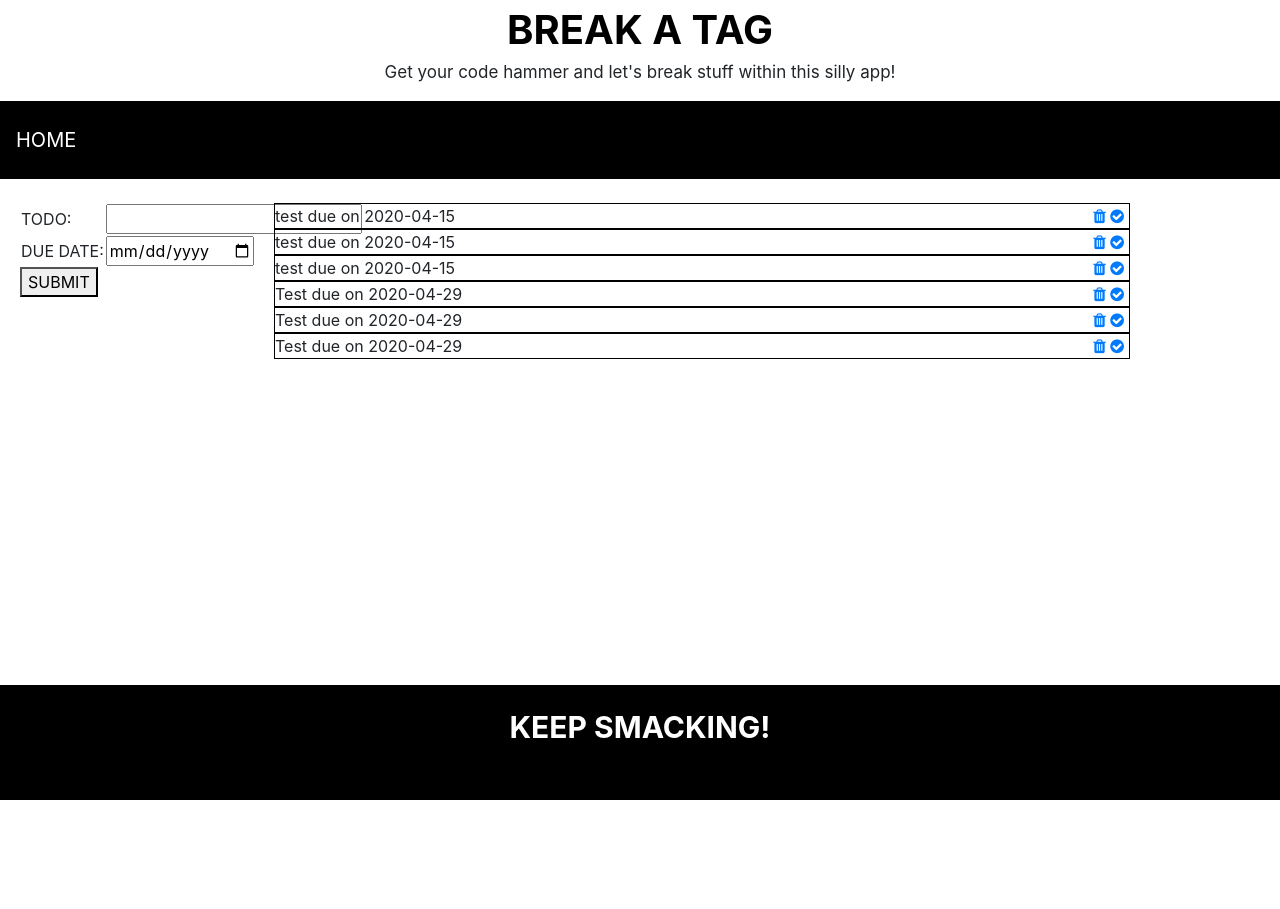
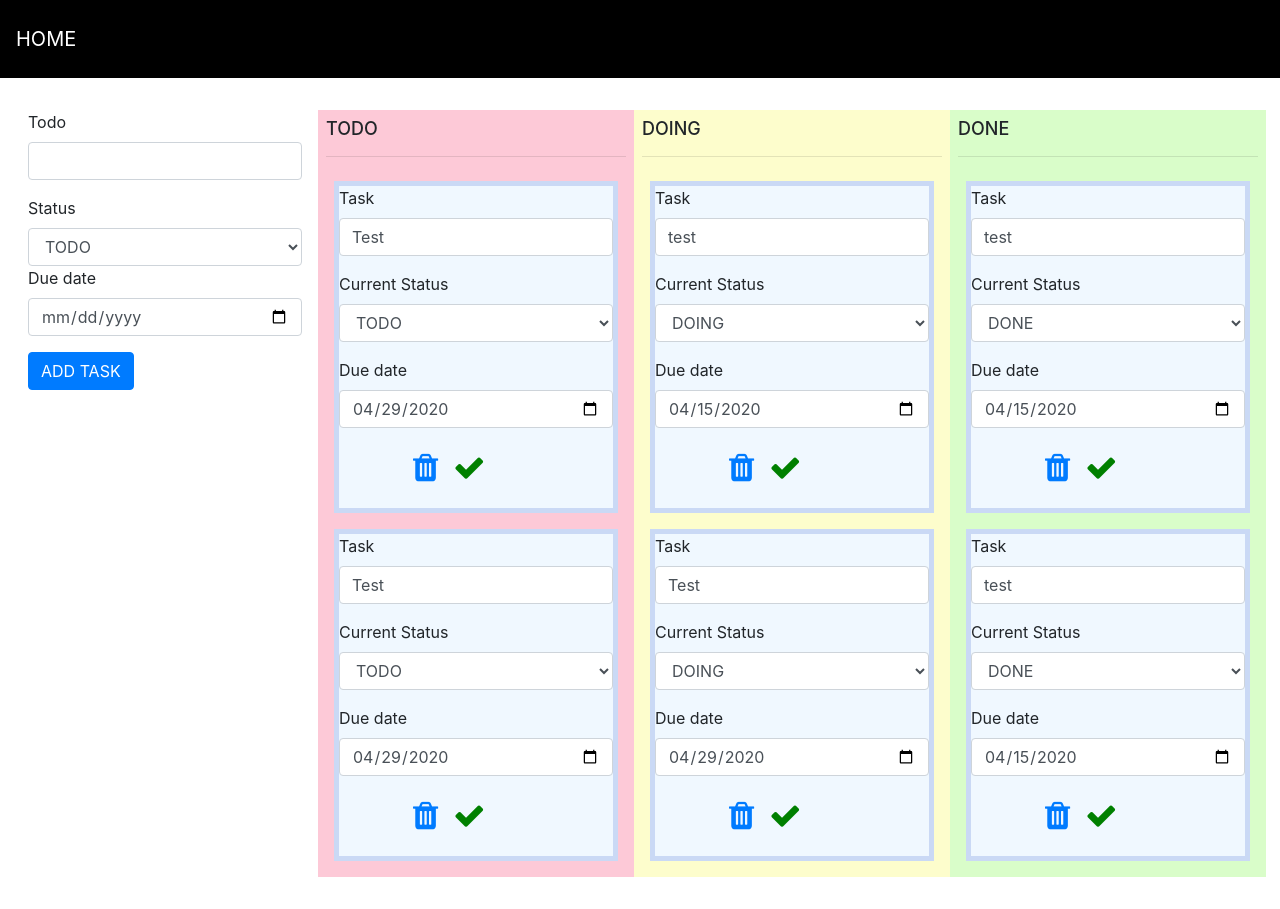
Before and after one commit to annapaux/kanban_blow, a Flask app: page / in a window 1280 px wide. Before the commit the page ends 800 px from the top, so only its background shows below. Run offline with Flask 2, Linux system fonts and the light colour scheme; data comes from the database, SQL or seed files in the repository; both versions use the stored data as it was after the commit; parts of the project's set-up code (start-up, migrations or seed data) failed here and were passed over; some libraries are stand-ins or nearby versions.

Commit message:
update on code review

```diff
--- a/app.py
+++ b/app.py
@@ -7,6 +7,10 @@ import json
 app = Flask(__name__)
 api = FlaskAPI(__name__)
 app.config['SQLALCHEMY_DATABASE_URI'] = "sqlite:///todo.db"
+app.config["TEMPLATES_AUTO_RELOAD"] = True
+app.config['SESSION_TYPE'] = 'filesystem'
+app.secret_key = 'super secret key'
+
 db = SQLAlchemy(app)
 
 #Todos Model
@@ -14,6 +18,7 @@ class Todos(db.Model):
     id = db.Column(db.Integer, unique=True, primary_key=True)
     todo_item = db.Column(db.String(500),  nullable=True)
     todo_date = db.Column(db.String(500), nullable=True)
+    todo_status = db.Column(db.String(10), nullable=False, default='todo')
     done = db.Column(db.Boolean, default=False)
     def __repr__(self):
         return f'Todo item {self.todo_item} due on {self.todo_date}'
@@ -24,14 +29,19 @@ db.create_all()
 def todo():
     todo_item = request.form.get('todo_item') or None
     todo_date = request.form.get('todo_date') or None
-    new_item = Todos(todo_item = todo_item, todo_date=todo_date)
+    todo_status = request.form.get('todo_status') or None
+
+    new_item = Todos(todo_item = todo_item, todo_date=todo_date, todo_status=todo_status)
     if todo_item and todo_date:
         db.session.add(new_item)
         db.session.commit()
         flash(f"Todo item '{todo_item}' added, due '{todo_date}'",'success')
 
-    all_todos = Todos.query.all()
-    return render_template('todo.html', all_todos = all_todos)
+    todo_todos = Todos.query.filter((Todos.todo_status == 'todo'))
+    doing_todos = Todos.query.filter((Todos.todo_status == 'doing'))
+    done_todos = Todos.query.filter((Todos.todo_status == 'done'))
+    print(todo_todos, doing_todos, done_todos)
+    return render_template('todo.html', todo_todos = todo_todos, doing_todos=doing_todos, done_todos=done_todos)
 
 
 @app.route('/delete_todo/<todo_id>', methods=['GET', 'POST'])
@@ -42,14 +52,24 @@ def delete_todo(todo_id):
     db.session.commit()
     return redirect(url_for('todo'))
 
-@app.route('/not_todo/<todo_id>', methods=['GET', 'POST'])
-def not_todo(todo_id):
-    my_todo = Todos.query.get_or_404(todo_id)
-    my_todo.done = not my_todo.done
-    db.session.add(my_todo)
+@app.route('/update_todo/<todo_id>', methods=['GET', 'POST'])
+def update_todo(todo_id):
+    todo_item = request.form.get('todo_item') or None
+    todo_date = request.form.get('todo_date') or None
+    todo_status = request.form.get('todo_status') or None
+    print(request.form)
+    print('Updating', todo_item, todo_date, todo_status)
+
+    todo = Todos.query.get_or_404(todo_id)
+    todo.todo_item = todo_item
+    todo.todo_date = todo_date
+    todo.todo_status = todo_status
     db.session.commit()
-    flash(f"Todo item {my_todo.todo_item} is {'NOT' if not my_todo.done else ''} done", 'info')
+
+    flash(f"Todo item {todo.todo_item} is now {todo.todo_status}", 'info')
+
     return redirect(url_for('todo'))
+
 
 # A route to return available entries in our catalog.
 @app.route('/api/v1/todos/<items>', methods=['GET', 'POST'])
@@ -119,7 +139,5 @@ def add_items():
         })
 
 if __name__ == '__main__':
-    app.secret_key = 'x52495thesecond'
     app.config['SESSION_TYPE'] = 'filesystem'
-    app.run()
-    api.run()
+    app.run(debug=True)
--- a/static/styles.css
+++ b/static/styles.css
@@ -10,11 +10,14 @@
 	text-align: center;
 }
 body {
-	margin: 0 auto;
 	background-position:center;
 	background-size: contain;
 }
+.messages{
+	padding-top: 55px;
+	margin-bottom: 0px;
 
+}
 .menu {
 	position: sticky;
 	top: 0;
@@ -64,18 +67,58 @@ footer {
 	margin-top: 0px;
 }
 .left {
+	border: solid rgba(128,128,128,0.16) 2px;
+	padding: 5px;
+}
+.todo_box{
+	display: inline-block;
+	height: fit-content;
+	background-color: aliceblue;
+	width: fit-content;
+	border: 5px solid #cad9f5;
+	margin: auto;
+}
+.todo_d {
     display: inline-block;
     float: left;
+	padding: 1%;
+	background-color: rgba(245, 0, 66, 0.21);
 }
 
-.right {
+.doing_d {
+	display: inline-block;
+	float: left;
+	padding: 1%;
+	background-color: rgba(245, 242, 0, 0.2);
+}
+.done_d {
     display: inline-block;
     float: left;
+	padding: 1%;
+	background-color: rgba(75, 245, 0, 0.21)
 }
-.todo_box{
-	border: 1px solid black;
+
+.todo_buttons{
+	margin: auto;
+	padding: 27%;
+	font-size: xx-large;
 }
-.todo_buttons{
-	float: right;
-	margin-right: 5px;
+.update_button {
+	margin: auto;
+	font-size: xx-large;
+	background-color: inherit;
+  	color: green;
+	border: none;
+  	cursor: pointer;
+
 }
+
+/* Darker background on mouse-over */
+.update_button:hover {
+  	color: white;
+	background-color: green;
+}
+.column_header{
+	align-content: center;
+	font-size: large;
+}
--- /dev/null
+++ b/templates/add_todo.html
@@ -0,0 +1,23 @@
+{% macro add_todo() %}
+    <form method="post">
+        <div class="form-group">
+            <label for="todo_item">Todo</label>
+            <input class="form-control" id="todo_item"  name="todo_item" type="text">
+        </div>
+        <div class="form-group">
+            <label for="item_status">Status</label>
+            <select class="todo_status form-control" id="item_status" name="todo_status">
+                <option value="todo">TODO</option>
+                <option value="doing">DOING</option>
+                <option value="done">DONE</option>
+            </select>
+        <div class="form-group">
+            <label for="todo_date">Due date</label>
+            <input class="form-control" id="todo_date" name="todo_date" type="date">
+        </div>
+        </div>
+        <div class="form-group">
+            <button class="btn btn-primary" type="submit">ADD TASK</button>
+        </div>
+    </form>
+{% endmacro %}
--- a/templates/layout.html
+++ b/templates/layout.html
@@ -7,24 +7,14 @@
           integrity="sha384-ggOyR0iXCbMQv3Xipma34MD+dH/1fQ784/j6cY/iJTQUOhcWr7x9JvoRxT2MZw1T"
           crossorigin="anonymous">
     <link rel="stylesheet" href="https://stackpath.bootstrapcdn.com/font-awesome/4.7.0/css/font-awesome.min.css">
+
 </head>
 
 <body>
-
-	<!-- Header Section -->
-	<header>
-		<div class="head1">BREAK A TAG</div>
-		<div class="head2">Get your code hammer and let's break stuff within this silly app!</div>
-	</header>
-
 	<!-- Menu Navigation Bar -->
 	<div class="menu">
 		<a href="#home">HOME</a>
-	</div>
-
-	<!-- Body section -->
-	<br/>
-    <div class = "body_sec">
+        <div class="messages">
             {% with messages = get_flashed_messages(with_categories=true) %}
                 {% if messages %}
                     {% for category, message in messages %}
@@ -34,17 +24,20 @@
                     {% endfor%}
                 {% endif%}
             {% endwith%}
-        <div class="left">
+
+        </div>
+    </div>
+    <br/>
+
+    <div class = "d-flex flex-row body_sec">
+
+        <div class="p-2">
             {% block content %}{% endblock %}
         </div>
-        <div class="right">
+        <div class="p-2">
             {% block side %}{% endblock %}
         </div>
     </div>
-
-	<!-- Footer Section -->
-	<footer>KEEP SMACKING!</footer>
-
 
 
 
--- a/templates/todo.html
+++ b/templates/todo.html
@@ -1,31 +1,43 @@
 {% extends "/layout.html" %}
+{% from '/todo_component.html' import todo_component %}
+{% from '/add_todo.html' import add_todo %}
 {% block content %}
-    <form method="post">
-        <table name="todo_tab;e">
-            <tr><td>TODO:</td><td><input id="todo_item" name="todo_item" type="text"></td></tr>
-            <tr><td>DUE DATE:</td><td><input id="todo_date" name="todo_date" type="date"></td></tr>
-        </table>
-        <button>SUBMIT</button>
-    </form>
+    {{ add_todo() }}
 {% endblock content %}
 
 
 {% block side %}
-    <div class="todo_list">
-        <ul>
-            {% for todo in all_todos %}
-                    <div class="todo_box">
-                        {{ todo.todo_item }} due on {{ todo.todo_date }}
-                        <span class="todo_buttons">
-                            <a href="{{ url_for('delete_todo', todo_id = todo.id) }}" class = 'fa fa-trash'></a>
-                            {% if todo.done %}
-                                <a href="{{ url_for('not_todo', todo_id = todo.id) }}" class="fa fa-times-circle"></a>
-                            {% elif not todo.done%}
-                                <a href="{{ url_for('not_todo', todo_id = todo.id) }}" class='fa fa-check-circle'></a>
-                            {% endif %}
-                        </span>
-                    </div>
-            {% endfor %}
-         </ul>
+    <div class="d-flex flex-row">
+        <div class="todo_d p-2">
+            <h3 class="column_header">TODO</h3>
+            <hr/>
+            <div class="d-flex flex-column">
+
+                {% for todo in todo_todos %}
+                    {{ todo_component(todo) }}
+                {% endfor %}
+            </div>
+        </div>
+
+        <div class="doing_d p-2">
+            <h3 class="column_header">DOING</h3>
+            <hr/>
+            <div class="d-flex flex-column">
+                {% for todo in doing_todos %}
+                    {{ todo_component(todo) }}
+                {% endfor %}
+            </div>
+        </div>
+
+        <div class="done_d p-2 ">
+            <h3 class="column_header">DONE</h3>
+            <hr/>
+            <div class="d-flex flex-column">
+                {% for todo in done_todos %}
+                    {{ todo_component(todo) }}
+                {% endfor %}
+            </div>
+        </div>
     </div>
+
 {% endblock side %}
--- /dev/null
+++ b/templates/todo_component.html
@@ -0,0 +1,34 @@
+{% macro todo_component(todo) %}
+    <div class="p-2">
+        <form method="post" id="{{ todo.todo_status }}_{{ todo.id }}" action="{{ url_for('update_todo', todo_id = todo.id) }}">
+            <div class="todo_box">
+                <div class="form-group">
+                    <label for="summary">Task</label>
+                    <input id="summary" class="todo_status form-control"  name="todo_item" value="{{ todo.todo_item }}"/>
+                </div>
+
+                 <div class="form-group">
+                    <label for="item_status">Current Status</label>
+                    <select class="todo_status form-control" class="form-control" id="item_status" name="todo_status">
+                        <option value="todo" {% if todo.todo_status == "todo" %} selected {% endif %}>TODO</option>
+                        <option value="doing" {% if todo.todo_status == "doing" %} selected {% endif %}>DOING</option>
+                        <option value="done" {% if todo.todo_status == "done" %} selected {% endif %}>DONE</option>
+                    </select>
+                </div>
+
+                <div class="form-group">
+                    <label for="due_on">Due date</label>
+                    <input value="{{ todo.todo_date }}" name="todo_date"  class="form-control" id="todo_date" type="date"/>
+                </div>
+
+                <div class="form-group">
+                    <span class="todo_buttons">
+                        <a href="{{ url_for('delete_todo', todo_id = todo.id) }}" class = 'fa fa-trash'></a>
+                        <button class="update_button fa fa-check" type="submit"></button>
+                    </span>
+                </div>
+
+            </div>
+        </form>
+    </div>
+{% endmacro %}
```
Also changed, not shown: README.md (added), todo.db, 1 other file. Lines whose indentation alone changed are shown as unchanged.
